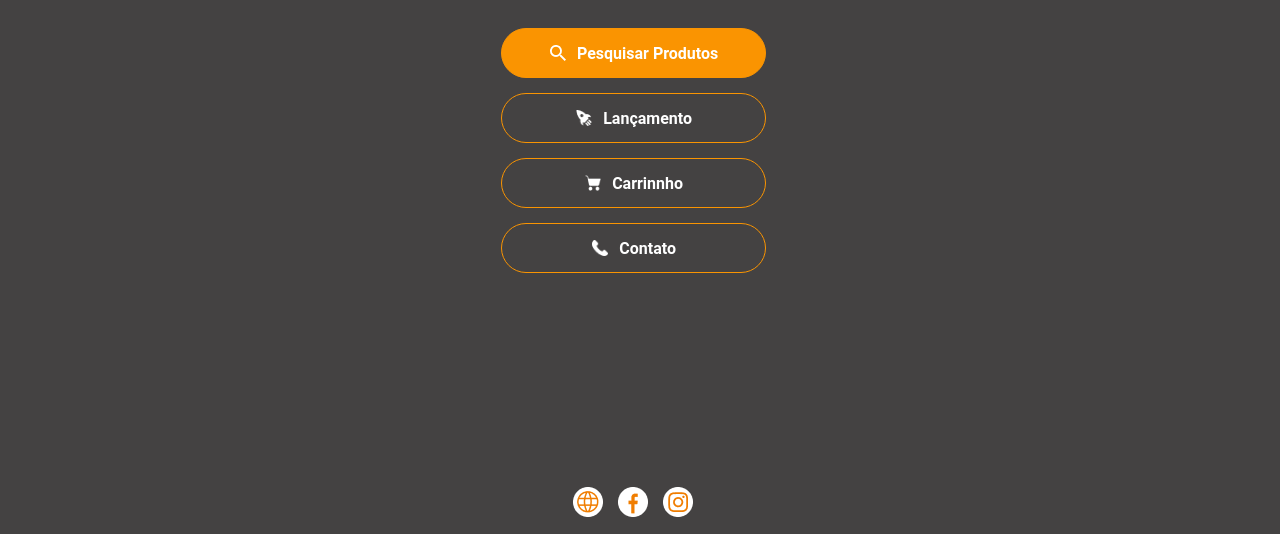
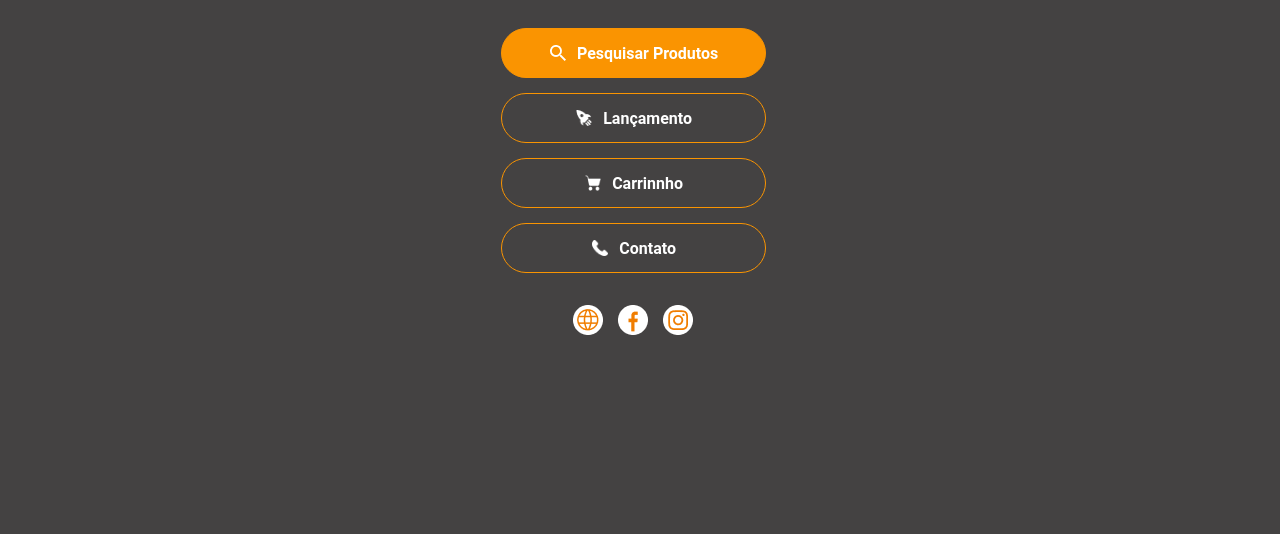
Before and after one commit to GabrielMontAraujo/ideia2001, a plain HTML site: page index.html in a window 1280 px wide. Shown: the part 266-800 px from the top of the page. Drawn offline with Linux system fonts and the light colour scheme.

Commit message:
Update Teste

```diff
--- a/Assets/CSS/contato.css
+++ b/Assets/CSS/contato.css
@@ -81,12 +81,11 @@ footer{
   flex-direction: row;
   justify-content: center;
   align-items: center;
-  padding: 15px 0px;
-  position: absolute;
   width: 100%;
   height: 30px;
   left: 0px;
-  bottom: 0px;
+  margin-top: 5rem;
+  padding: 15px 0px;
   background: #FA9401;
   font-family: 'Roboto';
   font-style: normal;
@@ -115,6 +114,7 @@ footer p{
 
   footer{
     align-items: center;
+    margin-top: 3rem;
     font-size: 18px;
     width: 100%;
   }
--- a/Assets/CSS/footer.css
+++ b/Assets/CSS/footer.css
@@ -4,14 +4,10 @@ flex-direction: row;
 justify-content: center;
 align-items: center;
 padding: 0px;
-position: absolute;
 width: 100%;
 height: 64px;
 left: 0px;
 bottom: 0;
-/*margin-top: 10%;
-margin-bottom: 0%;
-top: 576px;*/
 }
 
 .rodape a{
--- a/Assets/CSS/style.css
+++ b/Assets/CSS/style.css
@@ -11,5 +11,6 @@ header{
 @media screen and (width: 640px) and (height:360px){
   footer{
     display: none;
+    margin-top: 2rem;
   }
 }
```
Also changed, not shown: Assets/CSS/header.css (+1 -12 lines).
